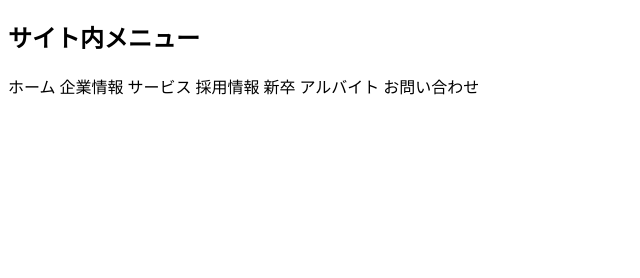
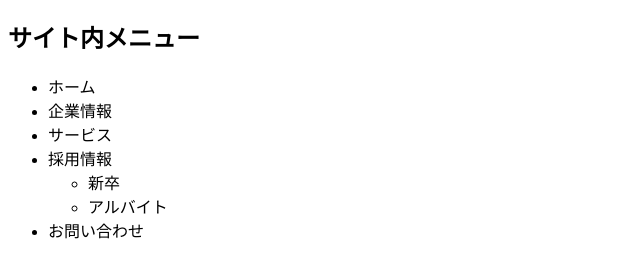
Before and after one commit to marina-915/creatersquest, a plain HTML site: page Chapter09/quest/index.html in a window 1280 px wide. Shown: the part 70-348 px from the top of the page, without its empty margins (0-640 px from the left). Drawn offline with Linux system fonts and the light colour scheme.

Commit message:
chapter09

```diff
--- a/Chapter09/quest/index.html
+++ b/Chapter09/quest/index.html
@@ -8,15 +8,16 @@
   <h1>架空の株式会社ダミー</h1>
 
   <h2>サイト内メニュー</h2>
-
-  ホーム
-  企業情報
-  サービス
-  採用情報
-
-    新卒
-    アルバイト
-
-  お問い合わせ
+<ul>
+  <li>ホーム</li>
+  <li>企業情報</li>
+  <li> サービス</li>
+  <li>採用情報</li>
+  <ul>
+    <li>新卒</li>
+    <li>アルバイト</li>
+  </ul>
+  <li>お問い合わせ</li>
+</ul>
 </body>
 </html>
```
